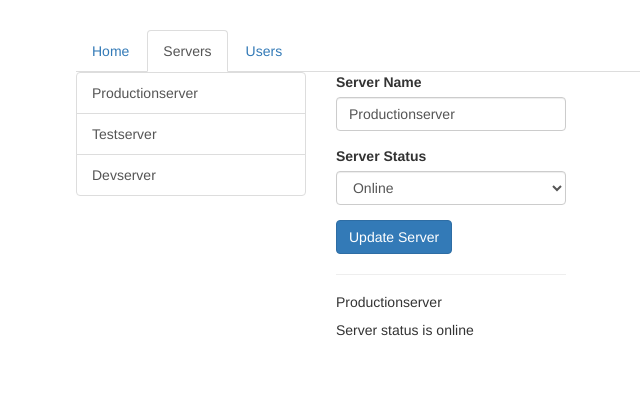
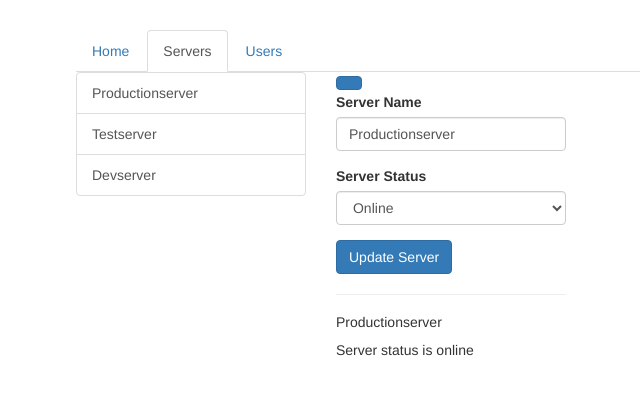
Before and after one commit to jurek2006/routing-start, an Angular app: page /servers in a window 1280 px wide. Shown: the top 394 px of the page, without its empty margins (189-829 px from the left). Built offline with nearby package versions, Linux system fonts and the light colour scheme.

Commit message:
Using Relative Paths in Programmatic Navigation - Sekcja 11 Wykład 119

```diff
--- a/src/app/servers/servers.component.html
+++ b/src/app/servers/servers.component.html
@@ -11,6 +11,7 @@
     </div>
   </div>
   <div class="col-xs-12 col-sm-4">
+    <button class="btn btn-primary" (click)="onReload()"></button>
     <app-edit-server></app-edit-server>
     <hr>
     <app-server></app-server>
--- a/src/app/servers/servers.component.ts
+++ b/src/app/servers/servers.component.ts
@@ -1,4 +1,5 @@
 import { Component, OnInit } from '@angular/core';
+import { Router, ActivatedRoute } from '@angular/router';
 import { ServersService } from './servers.service';
 
 @Component({
@@ -9,10 +10,16 @@
 export class ServersComponent implements OnInit {
   private servers: {id: number, name: string, status: string}[] = [];
 
-  constructor(private serversService: ServersService) { }
+  constructor(private serversService: ServersService,
+  				private router: Router,
+  				private route: ActivatedRoute) { }
 
   ngOnInit() {
     this.servers = this.serversService.getServers();
   }
 
+  onReload(){
+  	this.router.navigate(['/servers']);
+  }
+
 }
```
